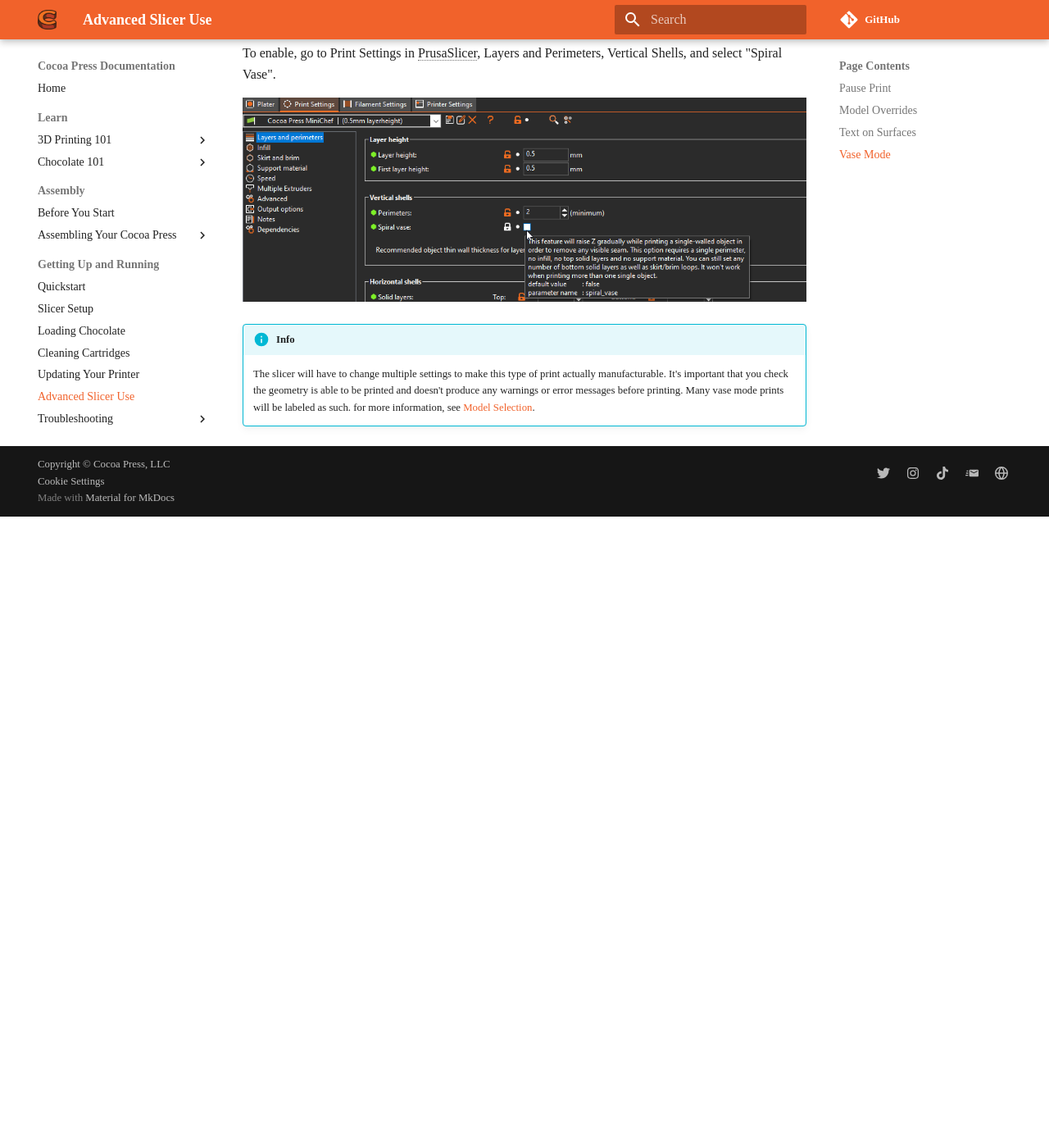
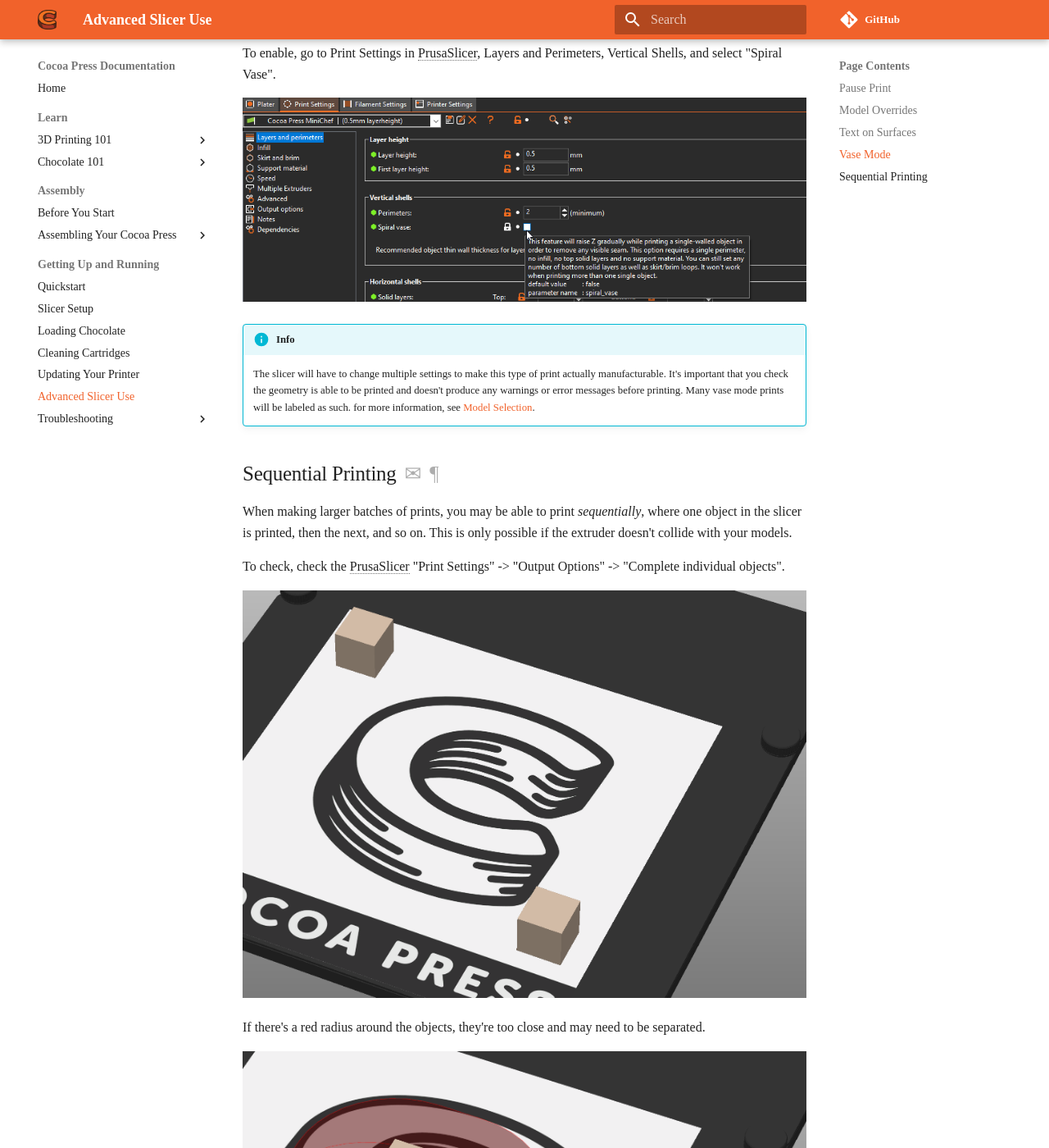
Before and after one commit to CocoaPress/docs, an MkDocs documentation site: the page built from docs/Printer/AdvancedSlicer.md, in a window 1280 px wide and 1400 px high, scrolled down 2736 px. Shown: the whole window at 82% size. Built offline with MkDocs 1.6.1 and Material for MkDocs 9.7.7, drawn with Linux system fonts in a browser that asks for light colours; some web fonts are replaced; comment, search, counter and statistics services are not loaded; before the commit the page ends 3366 px from its top, so only the background shows below that.

Commit message:
Added sequential images examples.

```diff
--- a/docs/Printer/AdvancedSlicer.md
+++ b/docs/Printer/AdvancedSlicer.md
@@ -42,3 +42,15 @@
 
 !!! info
     The slicer will have to change multiple settings to make this type of print actually manufacturable.  It's important that you check the geometry is able to be printed and doesn't produce any warnings or error messages before printing.  Many vase mode prints will be labeled as such.  for more information, see [Model Selection](../101/Models.md#finding-3d-models-to-print).
+
+## Sequential Printing
+
+When making larger batches of prints, you may be able to print *sequentially*, where one object in the slicer is printed, then the next, and so on.  This is only possible if the extruder doesn't collide with your models.
+
+To check, check the PrusaSlicer "Print Settings" -> "Output Options" -> "Complete individual objects".
+
+![](../img/printer/sequential.png)
+
+If there's a red radius around the objects, they're too close and may need to be separated.
+
+![](../img/printer/sequential_crash.png)
```
Also changed, not shown: docs/img/printer/sequential.png (added), docs/img/printer/sequential_crash.png (added).
